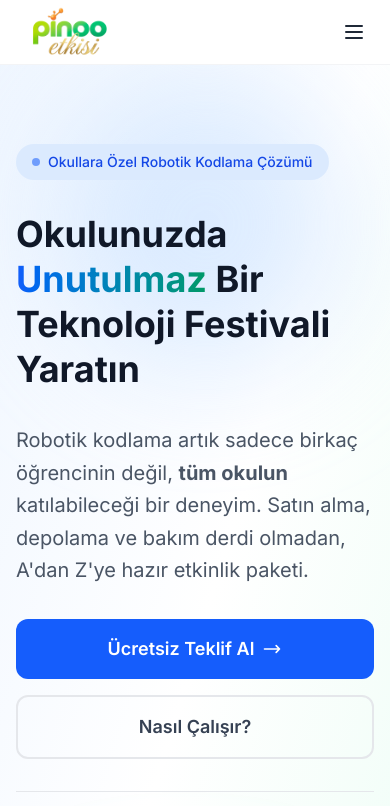
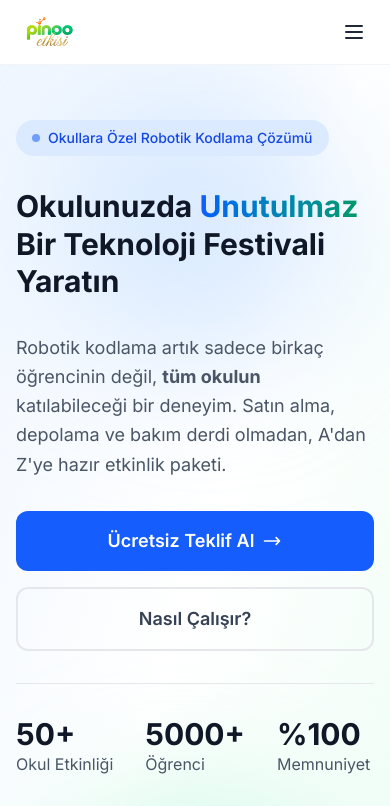
Before and after one commit to pinooetkisi/pinooetkisi, a Next.js app: page / in a window 390 px wide. Shown: the top 806 px of the page. Built offline with nearby package versions, Linux system fonts and the light colour scheme.

Commit message:
Improve mobile responsiveness

```diff
--- a/src/components/Contact.tsx
+++ b/src/components/Contact.tsx
@@ -144,7 +144,7 @@ export default function Contact() {
           </div>
 
           {/* Right Content - Form */}
-          <div className="bg-white rounded-2xl p-8 shadow-xl">
+          <div className="bg-white rounded-2xl p-5 sm:p-8 shadow-xl">
             {submitStatus === "success" ? (
               <div className="text-center py-12">
                 <div className="w-16 h-16 bg-emerald-100 rounded-full flex items-center justify-center mx-auto mb-6">
--- a/src/components/Header.tsx
+++ b/src/components/Header.tsx
@@ -17,7 +17,7 @@ export default function Header() {
   return (
     <header className="fixed top-0 left-0 right-0 z-50 bg-white/95 backdrop-blur-sm border-b border-gray-100">
       <div className="max-w-7xl mx-auto px-4 sm:px-6 lg:px-8">
-        <div className="flex items-center justify-between h-16">
+        <div className="flex items-center justify-between h-16 sm:h-20">
           {/* Logo */}
           <Link href="/">
             <Image
@@ -25,7 +25,7 @@ export default function Header() {
               alt="Pinoo Etkisi Logo"
               width={280}
               height={70}
-              className="h-16 w-auto object-contain"
+              className="h-10 sm:h-14 lg:h-16 w-auto object-contain"
             />
           </Link>
 
--- a/src/components/Hero.tsx
+++ b/src/components/Hero.tsx
@@ -1,6 +1,6 @@
 export default function Hero() {
   return (
-    <section className="relative min-h-screen flex items-center pt-16 overflow-hidden">
+    <section className="relative min-h-screen flex items-center pt-20 sm:pt-24 overflow-hidden">
       {/* Background gradient */}
       <div className="absolute inset-0 bg-gradient-to-br from-blue-50 via-white to-emerald-50" />
 
@@ -8,7 +8,7 @@ export default function Hero() {
       <div className="absolute top-20 right-10 w-72 h-72 bg-blue-200 rounded-full mix-blend-multiply filter blur-3xl opacity-30 animate-pulse" />
       <div className="absolute bottom-20 left-10 w-72 h-72 bg-emerald-200 rounded-full mix-blend-multiply filter blur-3xl opacity-30 animate-pulse" />
 
-      <div className="relative max-w-7xl mx-auto px-4 sm:px-6 lg:px-8 py-20">
+      <div className="relative max-w-7xl mx-auto px-4 sm:px-6 lg:px-8 py-10 sm:py-20">
         <div className="grid lg:grid-cols-2 gap-12 items-center">
           {/* Left Content */}
           <div className="space-y-8">
@@ -17,7 +17,7 @@ export default function Hero() {
               Okullara Özel Robotik Kodlama Çözümü
             </div>
 
-            <h1 className="text-4xl sm:text-5xl lg:text-6xl font-bold text-gray-900 leading-tight">
+            <h1 className="text-3xl sm:text-4xl lg:text-6xl font-bold text-gray-900 leading-tight">
               Okulunuzda{" "}
               <span className="text-transparent bg-clip-text bg-gradient-to-r from-blue-600 to-emerald-600">
                 Unutulmaz
@@ -25,7 +25,7 @@ export default function Hero() {
               Bir Teknoloji Festivali Yaratın
             </h1>
 
-            <p className="text-xl text-gray-600 leading-relaxed max-w-xl">
+            <p className="text-lg sm:text-xl text-gray-600 leading-relaxed max-w-xl">
               Robotik kodlama artık sadece birkaç öğrencinin değil,{" "}
               <strong>tüm okulun</strong> katılabileceği bir deneyim.
               Satın alma, depolama ve bakım derdi olmadan, A&apos;dan Z&apos;ye
```
